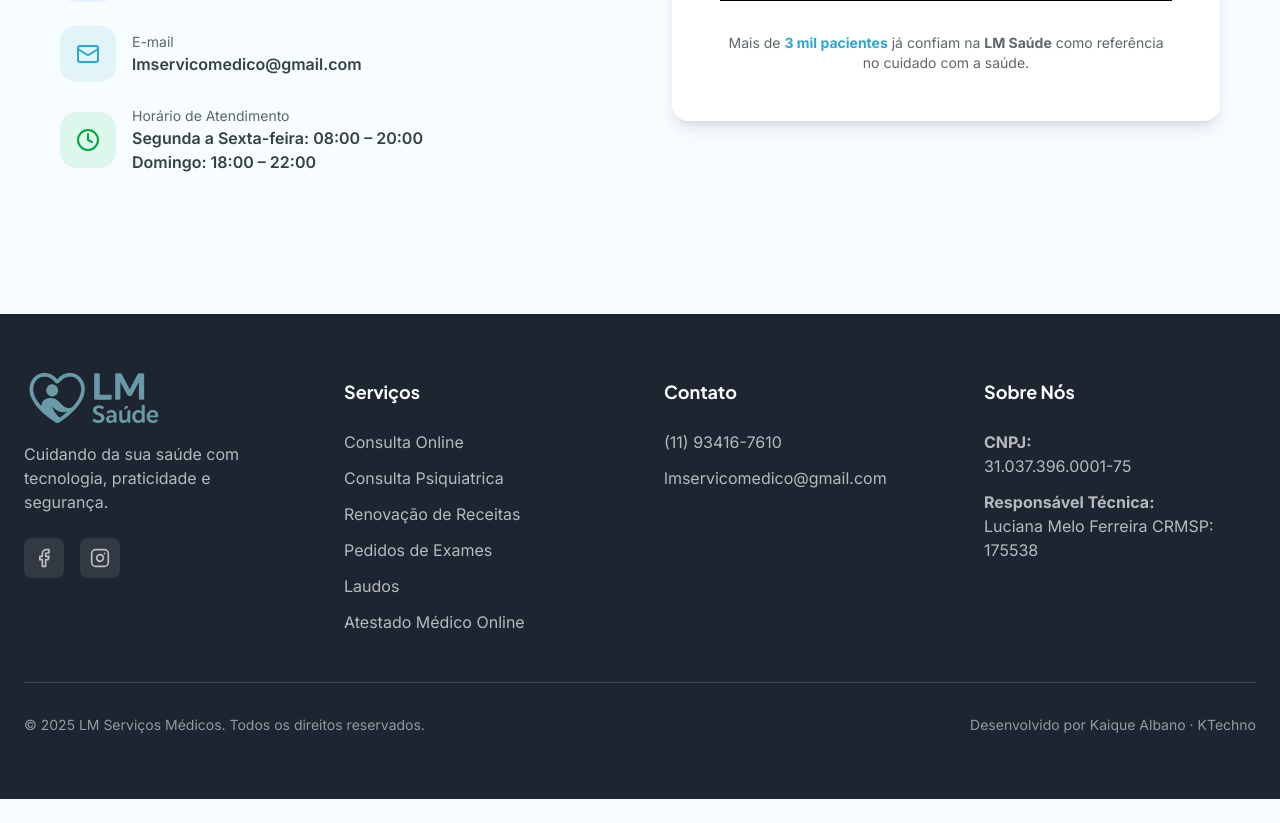
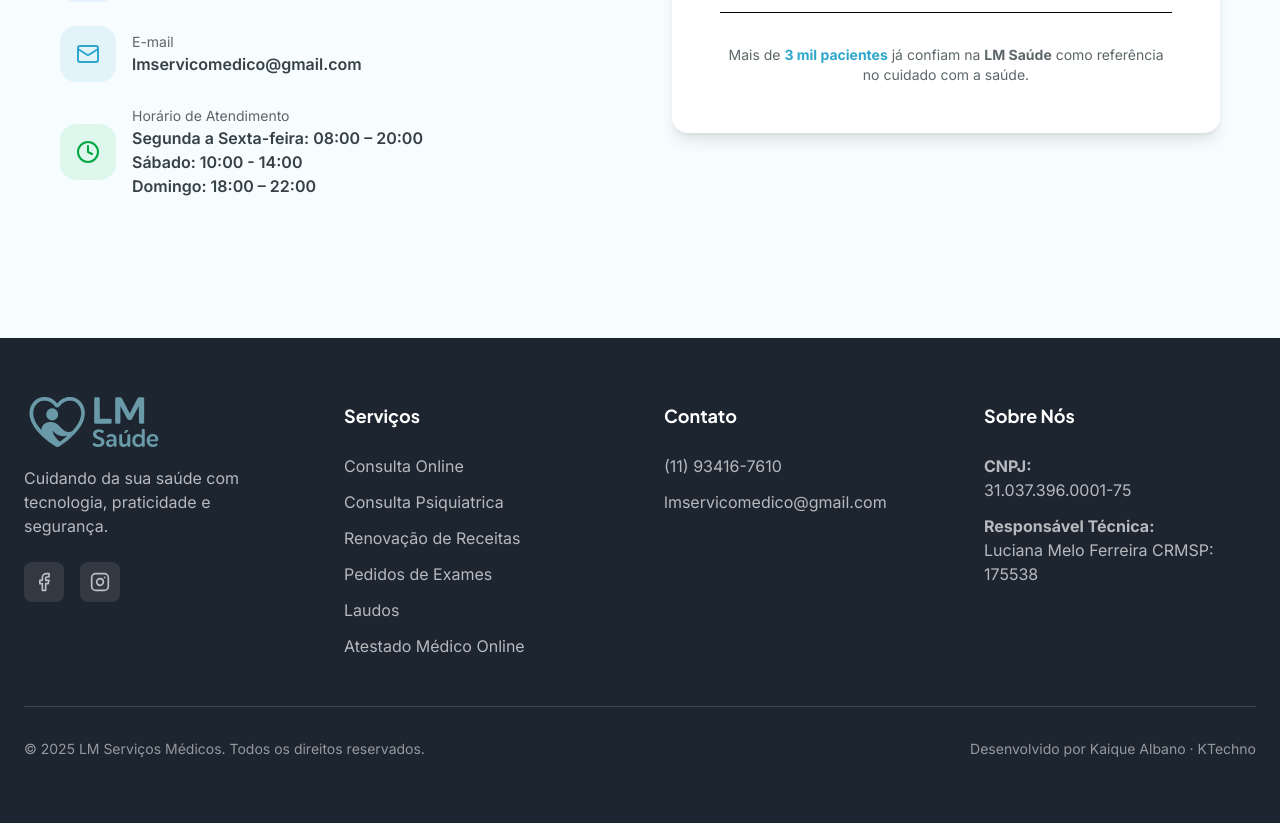
Before and after one commit to KaiqueAlbano/lmsaude, a React (Vite) app in the folder weblmsaude/: page / in a window 1280 px wide. Shown: the part 3722-4545 px from the top of the page. Before the commit the page ends 4521 px from the top, so only its background shows below. Built offline with nearby package versions, Linux system fonts and the light colour scheme.

Commit message:
vai trazer o sábdo na label de contact.

```diff
--- a/weblmsaude/src/page/Contact.tsx
+++ b/weblmsaude/src/page/Contact.tsx
@@ -105,8 +105,8 @@
                   </p>
                   <div>
                     <p className="font-semibold text-blue-dark max-w-[300px]">
-                      Segunda a Sexta-feira: 08:00 – 20:00 Domingo: 18:00 –
-                      22:00
+                      Segunda a Sexta-feira: 08:00 – 20:00 <br /> Sábado: 10:00
+                      - 14:00 <br /> Domingo: 18:00 – 22:00
                     </p>
                   </div>
                 </div>
```
